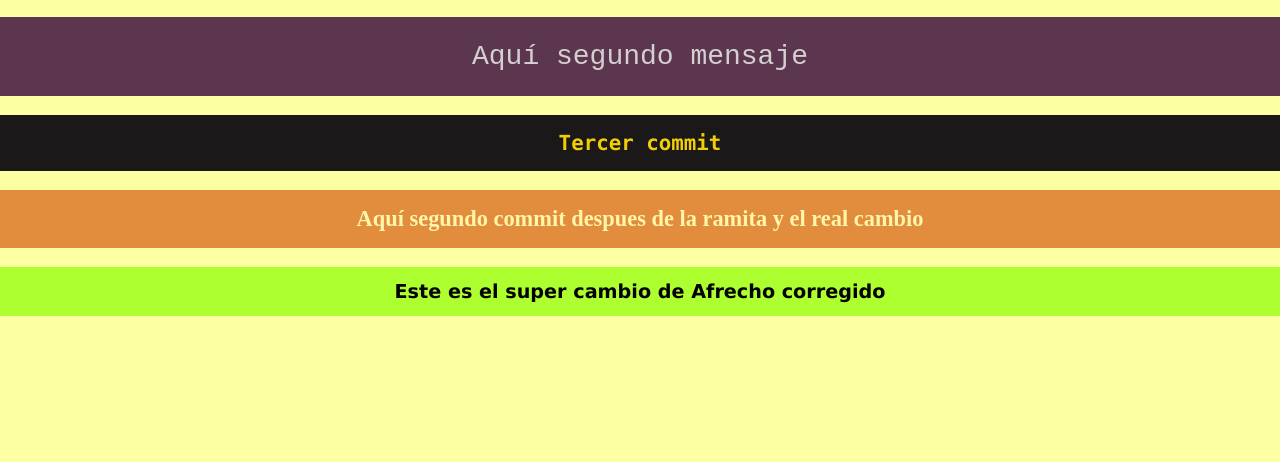
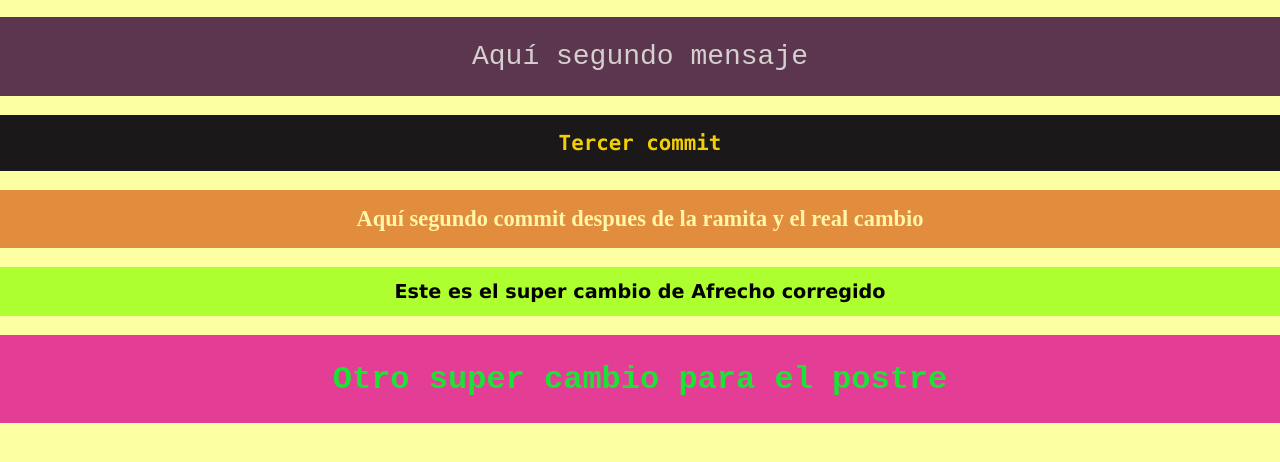
Before and after one commit to Alan-front/agit, a plain HTML site: page index.html in a window 1280 px wide. Shown: the part 126-588 px from the top of the page. Drawn offline with Linux system fonts and the light colour scheme.

Commit message:
gran postre

```diff
--- a/css/estilo.css
+++ b/css/estilo.css
@@ -51,3 +51,11 @@ h4 {
   background-color: rgb(173, 255, 47);
   padding-block: 0.8rem;
 }
+
+h5 {
+  font-size: 2rem;
+  font-family: monospace, cursive, sans-serif;
+  color: rgb(28, 226, 54);
+  background-color: rgb(228, 61, 150);
+  padding-block: 1.6rem;
+}
--- a/index.html
+++ b/index.html
@@ -16,5 +16,7 @@
     <h2>Aquí segundo commit despues de la ramita y el real cambio</h2>
 
     <h4>Este es el super cambio de Afrecho corregido</h4>
+
+    <h5>Otro super cambio para el postre</h5>
   </body>
 </html>
```
